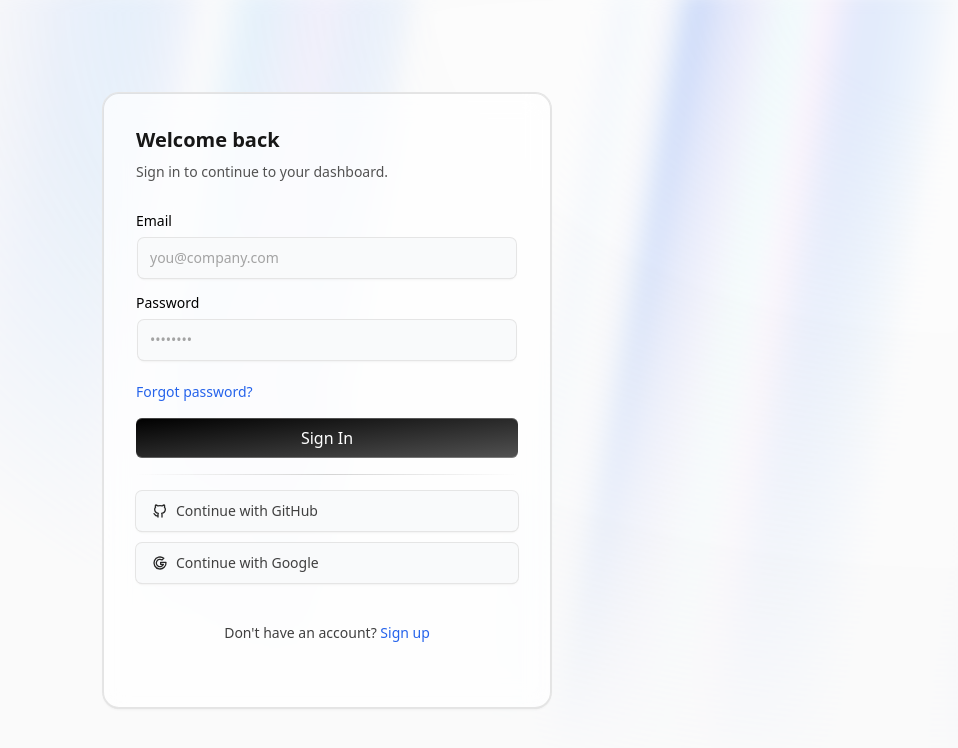
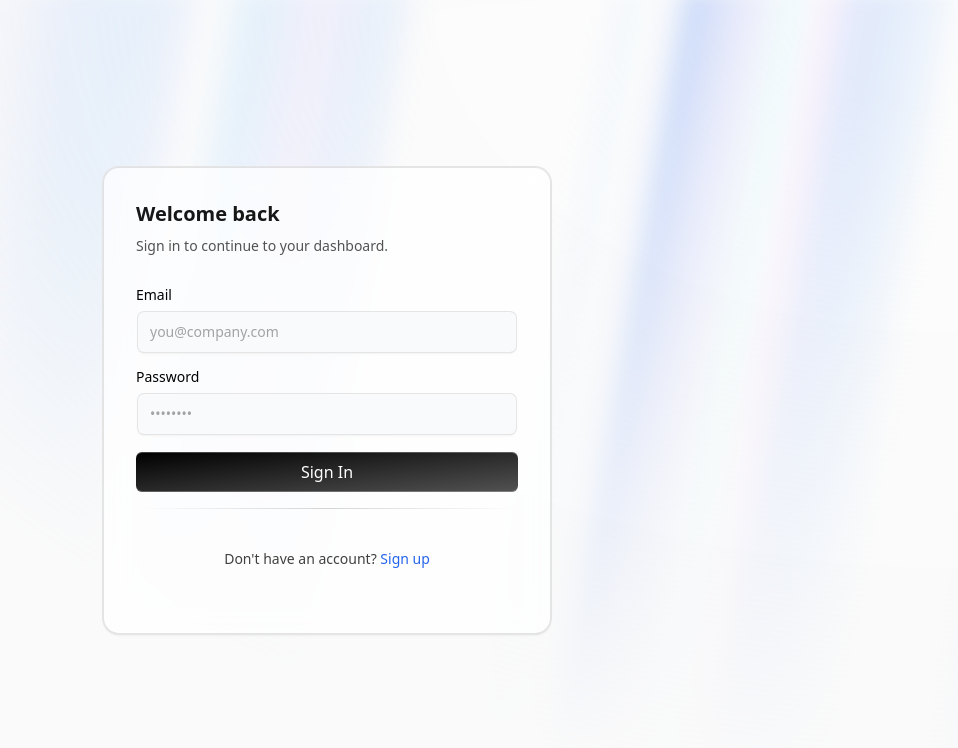
Before and after one commit to SaySohail/task-management-aws, a Next.js app in the folder client/: page /login in a window 1280 px wide. Shown: the top 748 px of the page, without its empty margins (313-1271 px from the left). Built offline with nearby package versions, Linux system fonts and the light colour scheme; no server answers.

Commit message:
disabling social logins

```diff
--- a/client/app/login/page.tsx
+++ b/client/app/login/page.tsx
@@ -156,14 +156,14 @@ export default function Page() {
             />
           </LabelInputContainer>
 
-          <div className="flex items-center justify-between pt-1">
+          {/* <div className="flex items-center justify-between pt-1">
             <Link
               href="/forgot-password"
               className="text-sm text-blue-600 underline-offset-4 hover:underline dark:text-blue-400"
             >
               Forgot password?
             </Link>
-          </div>
+          </div> */}
 
           <button
             type="submit"
@@ -186,7 +186,7 @@ export default function Page() {
           <div className="my-8 h-[1px] w-full bg-gradient-to-r from-transparent via-neutral-300 to-transparent dark:via-neutral-700" />
 
           {/* Social logins (optional placeholders) */}
-          <div className="flex flex-col gap-3">
+          {/* <div className="flex flex-col gap-3">
             <button
               type="button"
               className="group/btn shadow-input relative flex h-10 w-full items-center justify-start space-x-2 rounded-md bg-gray-50 px-4 font-medium text-black dark:bg-zinc-900 dark:text-white dark:shadow-[0px_0px_1px_1px_#262626]"
@@ -207,7 +207,7 @@ export default function Page() {
               </span>
               <BottomGradient />
             </button>
-          </div>
+          </div> */}
 
           <p className="pt-6 text-center text-sm text-neutral-700 dark:text-neutral-300">
             Don&apos;t have an account?{" "}
--- a/client/package.json
+++ b/client/package.json
@@ -24,14 +24,17 @@
     "@radix-ui/react-slot": "^1.1.0",
     "@radix-ui/react-toast": "^1.2.1",
     "@tabler/icons-react": "^3.34.1",
+    "axios": "^1.11.0",
     "class-variance-authority": "^0.7.0",
     "clsx": "^2.1.1",
     "cobe": "^0.6.4",
+    "crypto": "^1.0.1",
     "date-fns": "^4.1.0",
     "dotted-map": "^2.2.3",
     "lucide-react": "^0.441.0",
     "motion": "^12.23.12",
     "next": "14.2.13",
+    "next-auth": "^4.24.11",
     "next-themes": "^0.3.0",
     "react": "^18",
     "react-beautiful-dnd": "^13.1.1",
```
Also changed, not shown: 1 other file (tests, documents, lock files or other folders).
